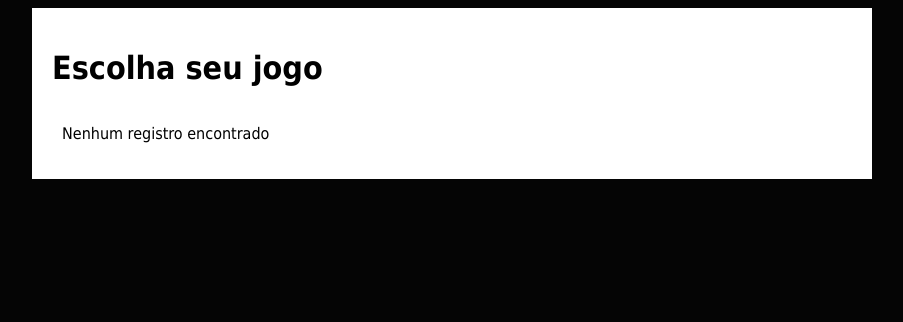
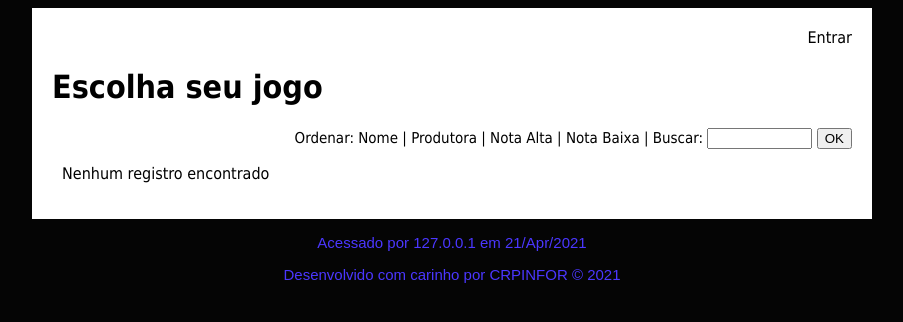
Before and after one commit to fergod14nova/Php_com_mysql, a PHP site: page / in a window 1280 px wide. Shown: the top 322 px of the page, without its empty margins (188-1091 px from the left). Run offline with PHP 8.4, Linux system fonts and the light colour scheme; data that the repository does not hold is empty.

Commit message:
v1.7
Menu pronto, footer e Header prontos

```diff
--- a/detalhes.php
+++ b/detalhes.php
@@ -17,6 +17,8 @@
 
     <div id="corpo">
         <?php
+            include_once "header.php";
+
             // Puxando o código do jogo
             $c = $_GET['cod'] ?? "Falha ao carregar jogo";
             $busca = $banco->query("SELECT * FROM jogos WHERE cod='$c'");
@@ -52,6 +54,8 @@
                 }
             ?>
         </table>
+        <a href="index.php"><img src="icones/icoback.png" alt=""></a>
     </div>
+    <?php include_once "footer.php"; ?>
 </body>
 </html>
--- a/estilos/estilo.css
+++ b/estilos/estilo.css
@@ -62,3 +62,20 @@ table.detalhes td{
     vertical-align: top;
     /* border: 1px solid black; */
 }
+
+footer {
+    text-align: center;
+    font-size: 15px;
+    font-family: Arial, Helvetica, sans-serif;
+    color: rgb(75, 55, 255);
+}
+
+header {
+    font-size: 15;
+    text-align: right;
+}
+
+form#busca {
+    font-size: 15px;
+    text-align: right;
+}
--- /dev/null
+++ b/footer.php
@@ -0,0 +1,6 @@
+<?php
+    echo "<footer>";
+    echo "<p>Acessado por ". $_SERVER['REMOTE_ADDR'] ." em ".date('d/M/Y')."</p>";
+    echo "<p>Desenvolvido com carinho por CRPINFOR &copy; 2021</p>";
+    echo "</footer>";
+?>
--- /dev/null
+++ b/header.php
@@ -0,0 +1,5 @@
+<?php
+    echo "<header>";
+    echo "Entrar";
+    echo "</header>";
+?>
--- a/index.php
+++ b/index.php
@@ -18,12 +18,37 @@
         require_once "includes/funcoes.php";
     ?>
     <div id="corpo">
+        <?php include_once "header.php"; ?>
+
         <h1>Escolha seu jogo</h1>
+
+        <!-- FORM DE PESQUISA -->
+            <form action="index.php" method="get" id="busca">
+                Ordenar: Nome | Produtora | Nota Alta | Nota Baixa |
+                Buscar: <input type="text" name="c" size="10" maxlength="40"/>
+                <input type="submit" value="OK"/>
+            </form>
+        <!-- FORM DE PESQUISA -->
+
         <table class="listagem">
-
         <?php
             // fazendo busca no banco de dados
-            $busca = $banco->query("Select * from jogos order by nota"); //query SQL
+            $query = "SELECT j.cod, j.nome, g.genero, p.produtora, j.capa FROM jogos j JOIN generos g ON j.genero = g.cod JOIN produtoras p ON j.produtora = p.cod";
+            /*
+                EXPLICANDO O CÓDIGO ACIMA
+                Tabelas:
+                =================================
+                Jogos --> j
+                generos --> g
+                ================================
+                O parâmetro ON é usado para ligar as tabelas. Usamos os apelidos para pegar os campos que queremos selecionar,
+                ex: 'j.cod' quer dizer o campo cod da tabela Jogos.
+
+                depois do ON temos 'j.genero = g.cod' --> isso quer dizer que o campo 'genero' da tabela 'jogos' é uma chave estrangeira herdada da tabela 'generos', que fica armazenada no campo 'cod' da tabela..
+
+            */
+
+            $busca = $banco->query($query); //query SQL
 
             // testando e exibindo resultados
             if(!$busca){
@@ -43,6 +68,8 @@
                         $t = thumb($reg->capa);
                             echo "<tr><td><img src='$t' class='mini'>";
                             echo "<td><a href='detalhes.php?cod=$reg->cod'>$reg->nome</a>";
+                            echo "[$reg->genero]";
+                            echo "<br> $reg->produtora";
                             echo "<td>Admin";
                         // os nomes dentro do echo mostrado acima são os campo do banco de dados
                         //no caso são são os campos 'capa' e 'nome'
@@ -52,5 +79,10 @@
         ?>
         </table>
     </div>
+
+    <!-- FOOTER -->
+    <?php
+        include_once "footer.php";
+    ?>
 </body>
 </html>
```
